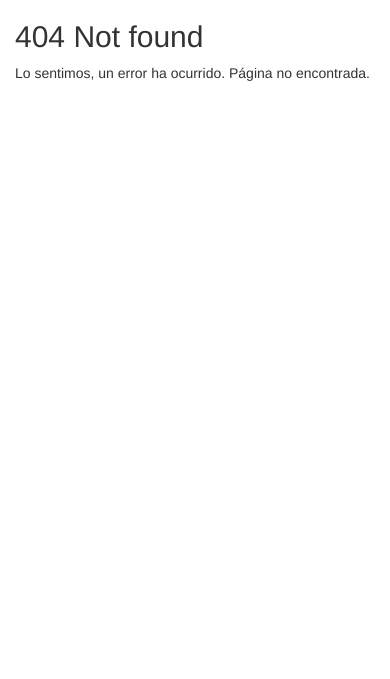
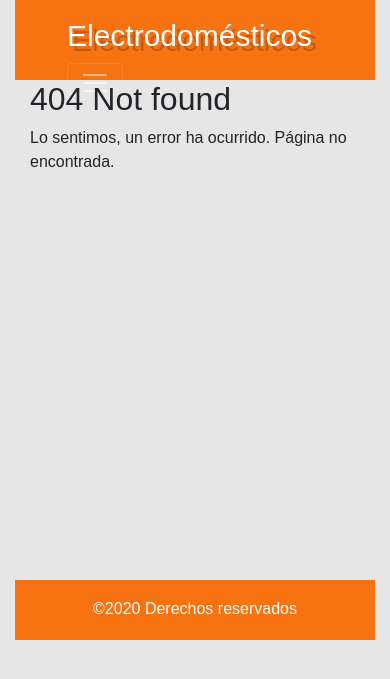
Before and after one commit to CarlosLopez98/proyecto-inventario, a Flask app: template app/templates/errors/404.html in a window 390 px wide. Shown: the top 679 px of the page. Run offline with Flask 2, Linux system fonts and the light colour scheme; the template is opened without the code that fills it, so the values that code supplies are empty; some libraries are stand-ins or nearby versions.

Commit message:
404 error

```diff
--- a/app/templates/errors/404.html
+++ b/app/templates/errors/404.html
@@ -1,16 +1,9 @@
-{% extends 'bootstrap/base.html' %}
+{% extends 'layout.html' %}
 
-{% block title %}
-  Error 404
-{% endblock %}
-
-{% block navbar %}
-{% endblock %}
-
-{% block content %}
+{% block main_content %}
   <div class="container">
     <div class="row">
-      <div class="col-md-12">
+      <div class="col-md-12" style="height: 500px;">
         <h2>404 Not found</h2>
         <p>
           Lo sentimos, un error ha ocurrido. Página no encontrada.
--- a/app/templates/layout.html
+++ b/app/templates/layout.html
@@ -15,7 +15,7 @@
     <div class="container-fluid">
         <header class="bg-orange">
             <nav class="navbar navbar-expand-lg navbar-dark">
-                <a class="navbar-brand" href="#">Electrodomésticos</a>
+                <a class="navbar-brand" href="{{ url_for('page.index') }}">Electrodomésticos</a>
                 <button class="navbar-toggler" type="button" data-toggle="collapse"
                     data-target="#navbarSupportedContent" aria-controls="navbarSupportedContent" aria-expanded="false"
                     aria-label="Toggle navigation">
```
